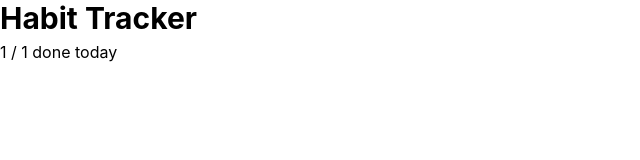
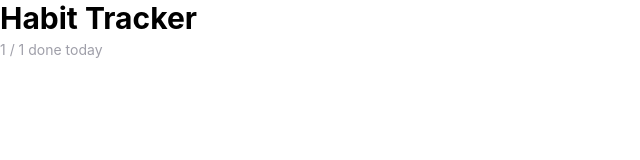
Before and after one commit to Devanshukoli/habitkit, a React (Vite) app: page / in a window 1280 px wide. Shown: the top 160 px of the page, without its empty margins (0-640 px from the left). Built offline with nearby package versions, Linux system fonts and the light colour scheme.

Commit message:
add gray color and sm props to span element

```diff
--- a/src/App.tsx
+++ b/src/App.tsx
@@ -5,7 +5,7 @@ function Header() {
       <header className="flex items-center justify-between">
         <div className="flex flex-col gap-1">
           <h1 className="text-3xl font-bold">Habit Tracker</h1>
-          <span>1 / 1 done today</span>
+          <span className="text-zinc-400 text-sm">1 / 1 done today</span>
         </div>
         <div></div>
       </header>
```
